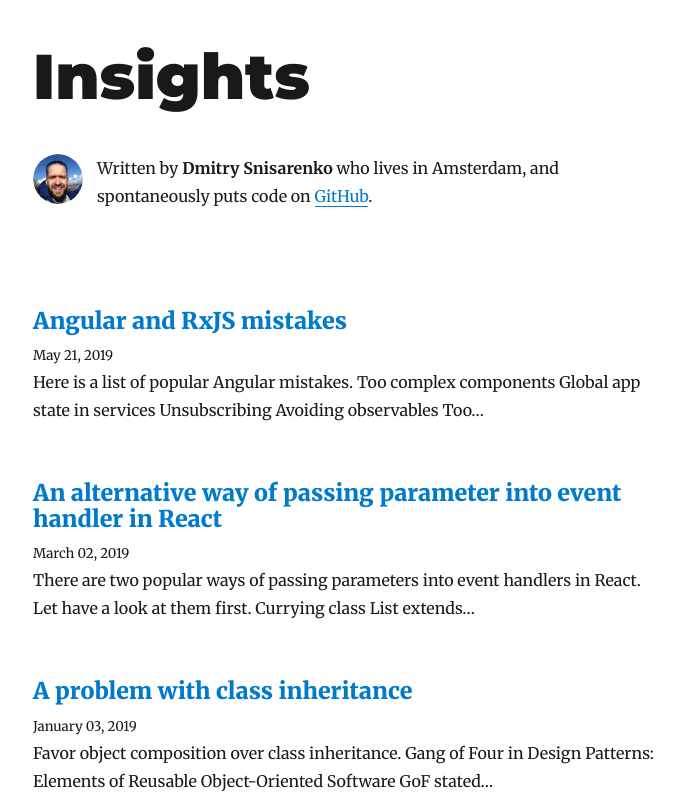
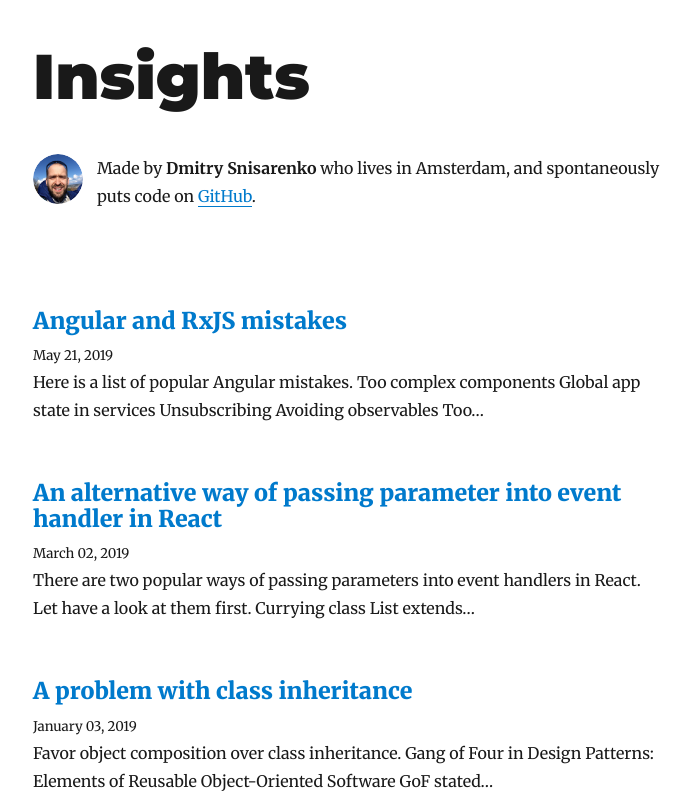
Before and after one commit to sneas/blog, a Gatsby site in the folder my-blog-starter/: page / in a window 1280 px wide. Shown: the top 800 px of the page, without its empty margins (292-983 px from the left). Built offline with nearby package versions, Linux system fonts and the light colour scheme; Gatsby itself is replaced by a stand-in of ours; some packages are replaced by stand-ins of ours.

Commit message:
chore(bio): written -> made

```diff
--- a/my-blog-starter/src/components/bio.js
+++ b/my-blog-starter/src/components/bio.js
@@ -54,7 +54,7 @@ const Bio = () => {
         }}
       />
       <p>
-          Written by <strong>{author}</strong> who lives in Amsterdam, and spontaneously puts code on <a href={`http://github.com/${social.twitter}`}>GitHub</a>.
+          Made by <strong>{author}</strong> who lives in Amsterdam, and spontaneously puts code on <a href={`http://github.com/${social.twitter}`}>GitHub</a>.
       </p>
     </div>
   )
```
